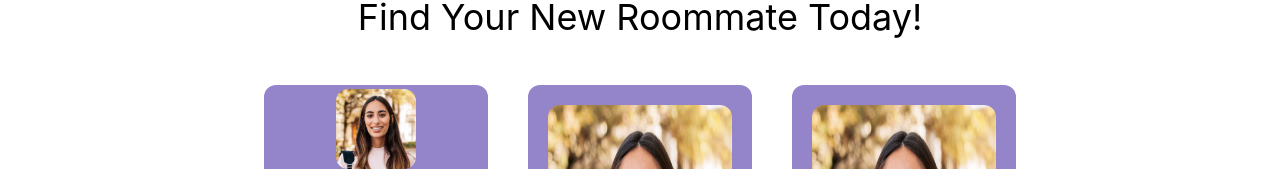
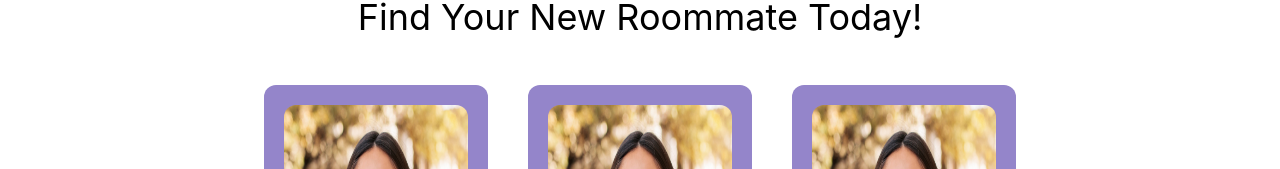
Before and after one commit to GiselleAA/roommate-finder, a React (Create React App) app in the folder Client/: page / in a window 1280 px wide. Shown: the part 631-800 px from the top of the page. Built offline with nearby package versions, Linux system fonts and the light colour scheme.

Commit message:
added start script to root directory, no more running client and server separately

```diff
--- a/Client/src/App.js
+++ b/Client/src/App.js
@@ -17,8 +17,8 @@ function App() {
         <button className='h-16 w-12 bg-gray-300'>&lt;</button>
       </div>
       <div className='flex flex-col w-full rounded-xl bg-theme-purple'>
-        <div className='flex justify-center px-1 pt-1'>
-          <img className='h-20 w-20 rounded-xl' src="images/girl.png" alt="" />
+        <div className='flex justify-center px-5 pt-5 w-full h-80'>
+          <img className='rounded-xl' src="images/girl.png" alt="" />
         </div>
         <div>
           <p className='flex justify-center text-3xl py-1'>Fake Name</p>
```
Also changed, not shown: package.json (added, +22 -0 lines), 2 other files (tests, documents, lock files or other folders).
